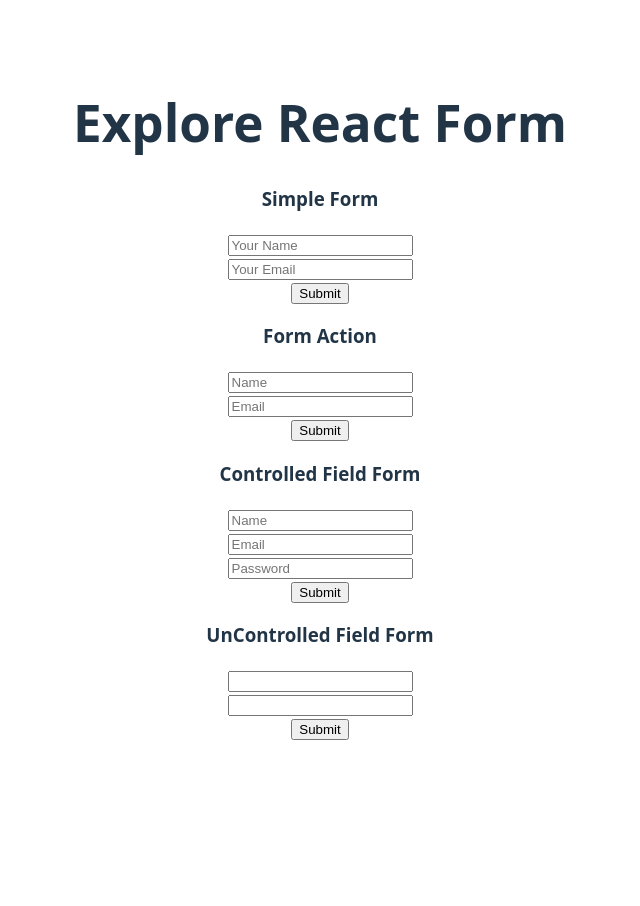
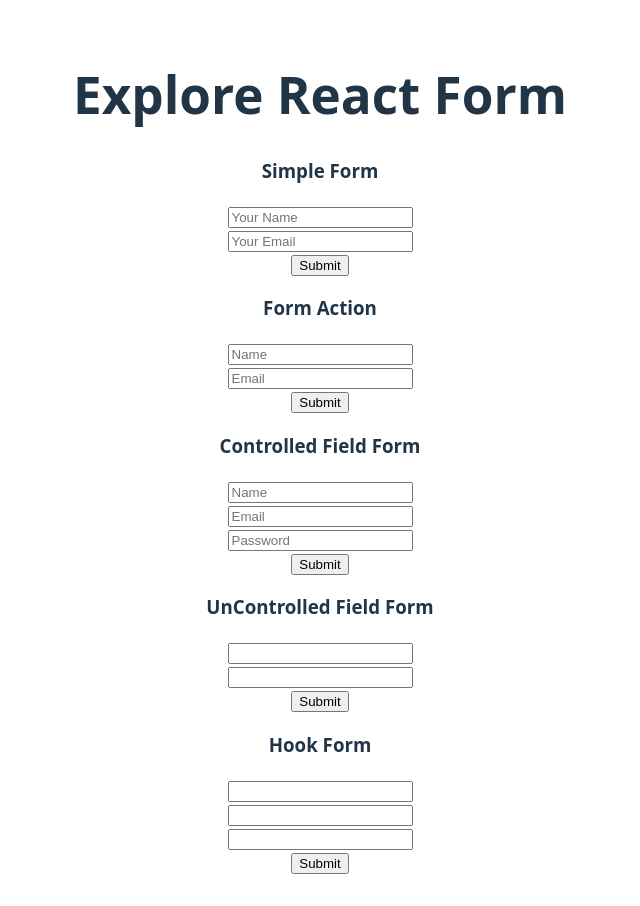
Before and after one commit to lijanahmmed/Explore-React-form, a React (Vite) app: page / in a window 1280 px wide. Shown: the whole page, without its empty margins (320-960 px from the left). Before the commit the page ends 800 px from the top, so only its background shows below. Built offline with nearby package versions, Linux system fonts and the light colour scheme.

Commit message:
added hook form

```diff
--- a/src/App.jsx
+++ b/src/App.jsx
@@ -2,7 +2,7 @@
 import ControlledField from './components/ControlledField/ControlledField'
 
 import FormAction from './components/FormAction/FormAction'
-
+import HookForm from './components/HookForm/HookForm'
 
 import SimpleForm from './components/SimpleForm/SimpleForm'
 import UnControlledField from './components/UnControlledField/UnControlledField'
@@ -16,6 +16,7 @@
       <FormAction></FormAction>
       <ControlledField></ControlledField>
       <UnControlledField></UnControlledField>
+      <HookForm></HookForm>
 
     </>
   )
--- /dev/null
+++ b/src/components/HookForm/HookForm.jsx
@@ -0,0 +1,30 @@
+import React from 'react';
+import useInputField from '../../hooks/useInputField';
+
+const HookForm = () => {
+    const [name, nameOnChange] = useInputField('');
+    const [email, emailOnChange] = useInputField('');
+    const [password, passwordOnChange] = useInputField('');
+
+    const handleSubmit = e =>{
+        e.preventDefault();
+        console.log('submit', name, email, password)
+    }
+
+    return (
+        <div>
+            <h3>Hook Form</h3>
+            <form onSubmit={handleSubmit}>
+                <input defaultValue={name} type="text" onChange={nameOnChange} />
+                <br />
+                <input type="email" onChange={emailOnChange} name="" id="" />
+                <br />
+                <input type="password" name="" onChange={passwordOnChange} />
+                <br />
+                <input type="submit" value="Submit" />
+            </form>
+        </div>
+    );
+};
+
+export default HookForm;
--- /dev/null
+++ b/src/hooks/useInputField.jsx
@@ -0,0 +1,14 @@
+import { useState } from "react";
+
+const useInputField = (defaultValue) => {
+    const [fieldValue, setFieldValue] = useState(defaultValue);
+
+    const handleFieldOnChange = e => {
+        setFieldValue(e.target.value);
+    }
+
+    return [fieldValue, handleFieldOnChange];
+
+}
+
+export default useInputField;
```
